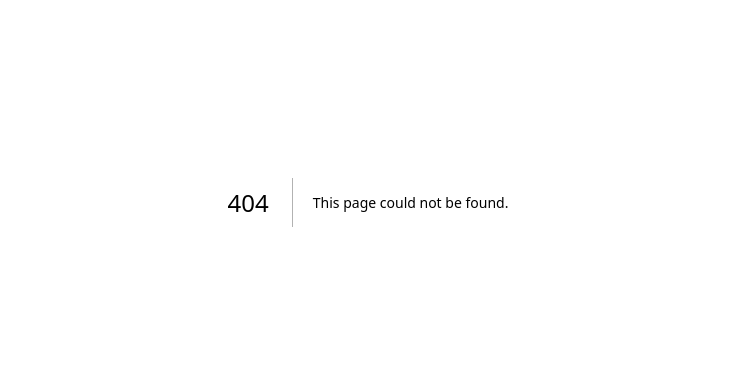
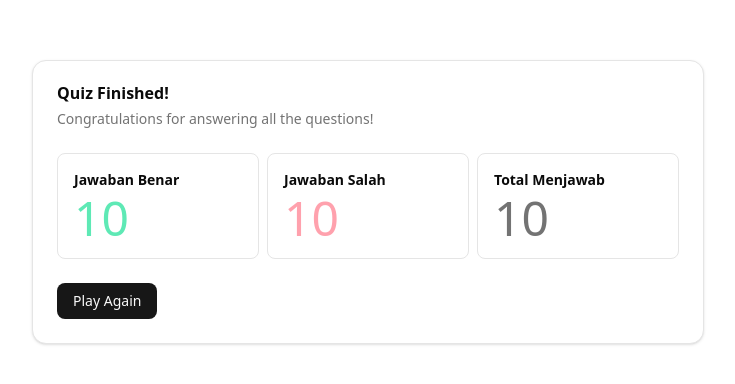
Before and after one commit to awang-karisma/trivia-app, a Next.js app: page /quiz/finish in a window 1280 px wide. Before the commit this address had no page. Shown: the part 198-582 px from the top of the page, without its empty margins (272-1007 px from the left). Built offline with nearby package versions, Linux system fonts and the light colour scheme.

Commit message:
feat: implement result page

```diff
--- /dev/null
+++ b/src/app/quiz/finish/page.tsx
@@ -0,0 +1,58 @@
+"use client";
+import { useRouter } from "next/navigation";
+import { Button } from "@/components/ui/button";
+import {
+  Card,
+  CardContent,
+  CardDescription,
+  CardFooter,
+  CardHeader,
+  CardTitle,
+} from "@/components/ui/card";
+import {
+  Item,
+  ItemContent,
+  ItemDescription,
+  ItemTitle,
+} from "@/components/ui/item";
+
+export default function QuizFinish() {
+  const router = useRouter();
+  return (
+    <Card className="w-full sm:w-2xl">
+      <CardHeader>
+        <CardTitle>Quiz Finished!</CardTitle>
+        <CardDescription>
+          Congratulations for answering all the questions!
+        </CardDescription>
+      </CardHeader>
+      <CardContent className="grid grid-cols-3 gap-2">
+        <Item variant={"outline"}>
+          <ItemContent>
+            <ItemTitle className="font-semibold">Jawaban Benar</ItemTitle>
+            <ItemDescription className="text-5xl text-emerald-300">
+              10
+            </ItemDescription>
+          </ItemContent>
+        </Item>
+        <Item variant={"outline"}>
+          <ItemContent>
+            <ItemTitle className="font-semibold">Jawaban Salah</ItemTitle>
+            <ItemDescription className="text-5xl text-rose-300">
+              10
+            </ItemDescription>
+          </ItemContent>
+        </Item>
+        <Item variant={"outline"}>
+          <ItemContent>
+            <ItemTitle className="font-semibold">Total Menjawab</ItemTitle>
+            <ItemDescription className="text-5xl">10</ItemDescription>
+          </ItemContent>
+        </Item>
+      </CardContent>
+      <CardFooter>
+        <Button onClick={() => router.push("/quiz")}>Play Again</Button>
+      </CardFooter>
+    </Card>
+  );
+}
--- a/src/components/quiz/question-box.tsx
+++ b/src/components/quiz/question-box.tsx
@@ -1,3 +1,4 @@
+import { useRouter } from "next/navigation";
 import { Button } from "../ui/button";
 import {
   Card,
@@ -8,6 +9,10 @@ import {
 } from "../ui/card";
 
 export default function QuestionBox() {
+  const router = useRouter();
+  const handleAnswerClick = () => {
+    router.push("/quiz/finish");
+  };
   return (
     <Card className="w-full sm:w-2xl">
       <CardHeader>
@@ -19,10 +24,18 @@ export default function QuestionBox() {
         </CardDescription>
       </CardHeader>
       <CardContent className="grid grid-cols-1 sm:grid-cols-2 gap-2">
-        <Button className="h-28 text-2xl">Option 1</Button>
-        <Button className="h-28 text-2xl">Option 2</Button>
-        <Button className="h-28 text-2xl">Option 3</Button>
-        <Button className="h-28 text-2xl">Option 4</Button>
+        <Button onClick={handleAnswerClick} className="h-28 text-2xl">
+          Option 1
+        </Button>
+        <Button onClick={handleAnswerClick} className="h-28 text-2xl">
+          Option 2
+        </Button>
+        <Button onClick={handleAnswerClick} className="h-28 text-2xl">
+          Option 3
+        </Button>
+        <Button onClick={handleAnswerClick} className="h-28 text-2xl">
+          Option 4
+        </Button>
       </CardContent>
     </Card>
   );
```
